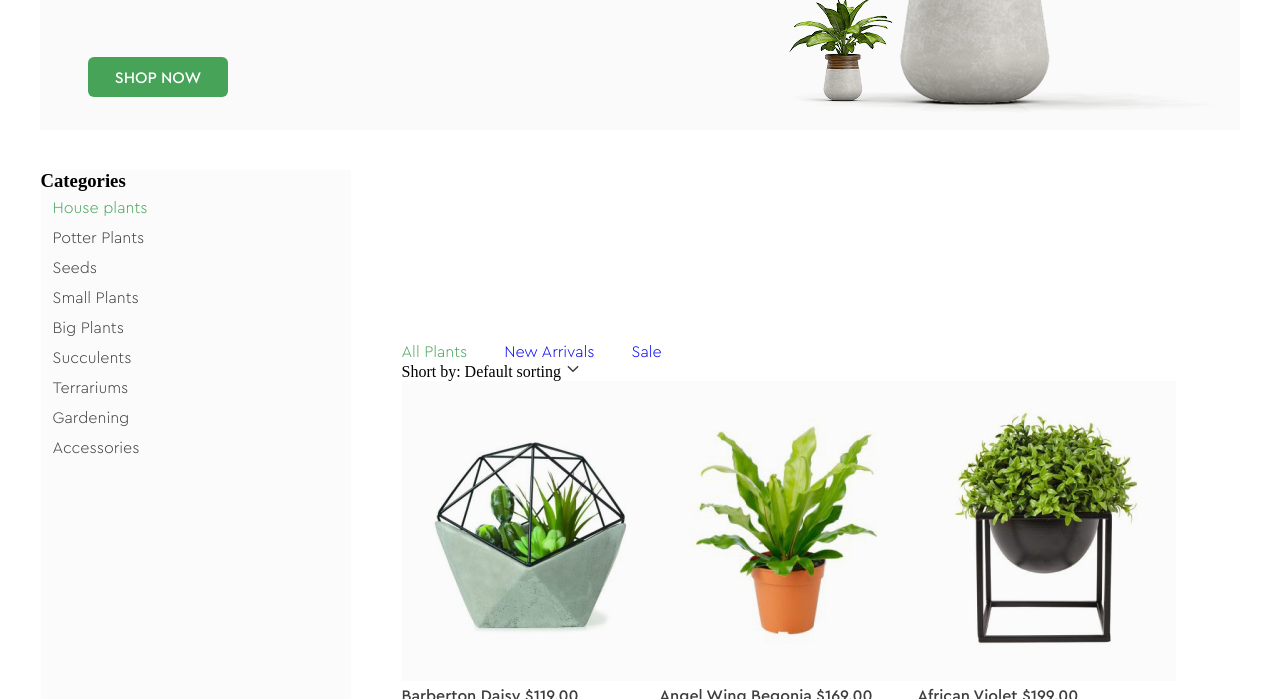
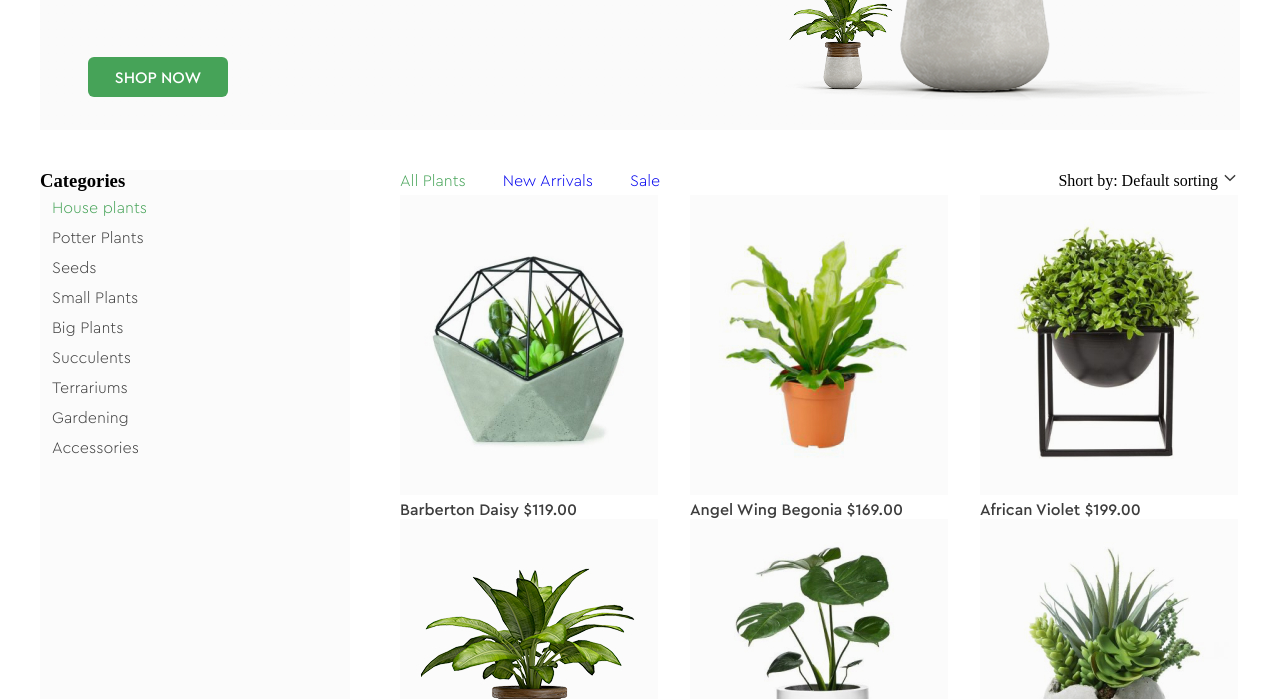
Before and after one commit to Katerinaa13/GreenShop, a plain HTML site: page index.html in a window 1280 px wide. Shown: the part 401-1100 px from the top of the page. Drawn offline with Linux system fonts and the light colour scheme; files whose address does not match are found by name.

Commit message:
right menu

```diff
--- a/css/style.css
+++ b/css/style.css
@@ -50,10 +50,7 @@
     margin: 0;
     box-sizing: border-box;
 }
-div{
-    max-width: 1200px;
-    margin: auto;
-}
+
 header{
     padding-top: 30px;
     margin-bottom: 12px;
@@ -198,10 +195,8 @@ nav {
     display: flex;
     margin: auto;
     gap: 50px;
-    align-items: center;
 }
 .left{
-    flex: 0 0 310px;
     background: #fbfbfb;
 }
 .left ul {
@@ -225,8 +220,6 @@ nav {
 }
 .right_menu{
     max-width: 838px;
-    margin-top: 171px;
-    align-items: center;
     justify-content: space-between;
 }
 
@@ -243,17 +236,16 @@ nav {
 .right-side-menu li a{
     text-decoration: none;
 }
-.right-side-menu p{
-    display: inline-block;
-    align-items: center;
+.right-side-menu {
+    display: flex;
     justify-content: space-between;
+    margin-bottom: 5px;
+
 }
 .cards{
     display: flex;
     flex-wrap: wrap;
-    justify-content: flex-start;
-
-
+    justify-content: space-between;
 }
 .product-card{
     display: inline-block;
```
